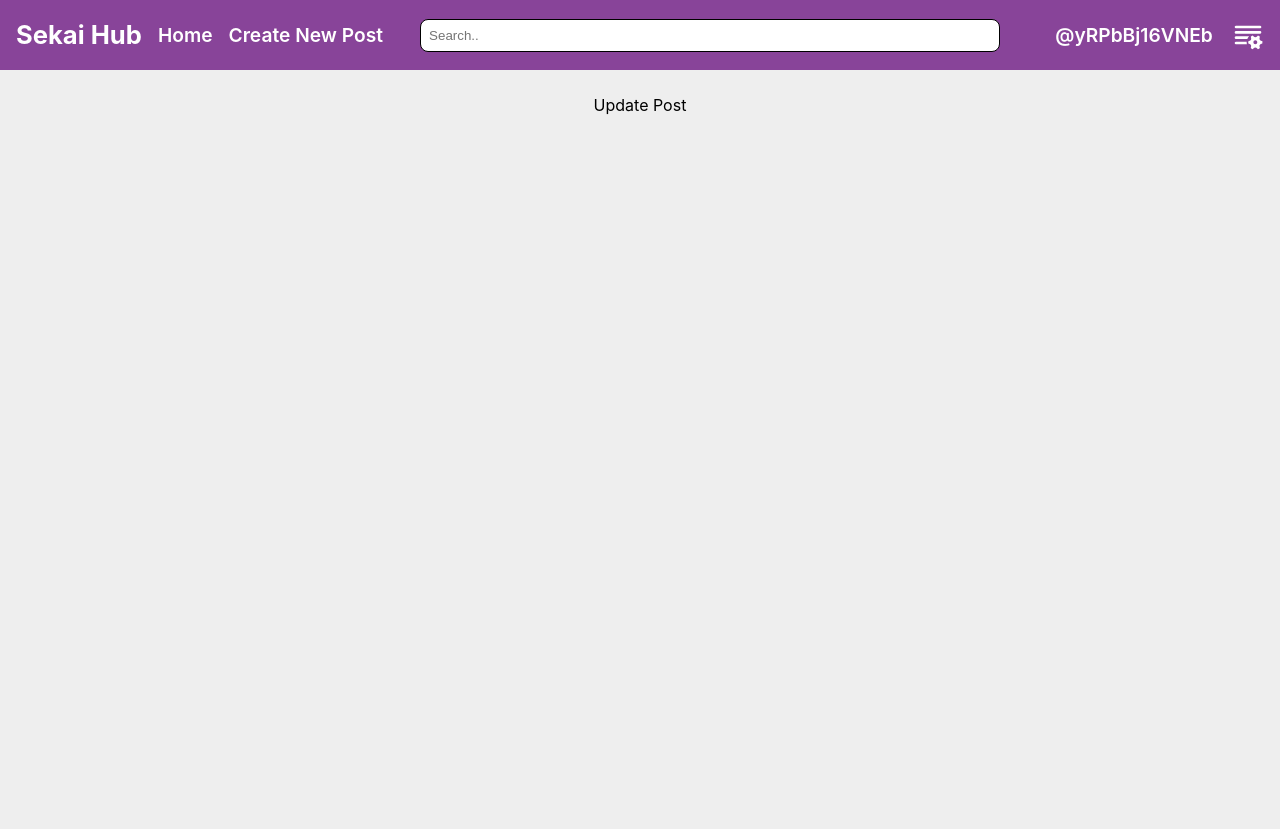
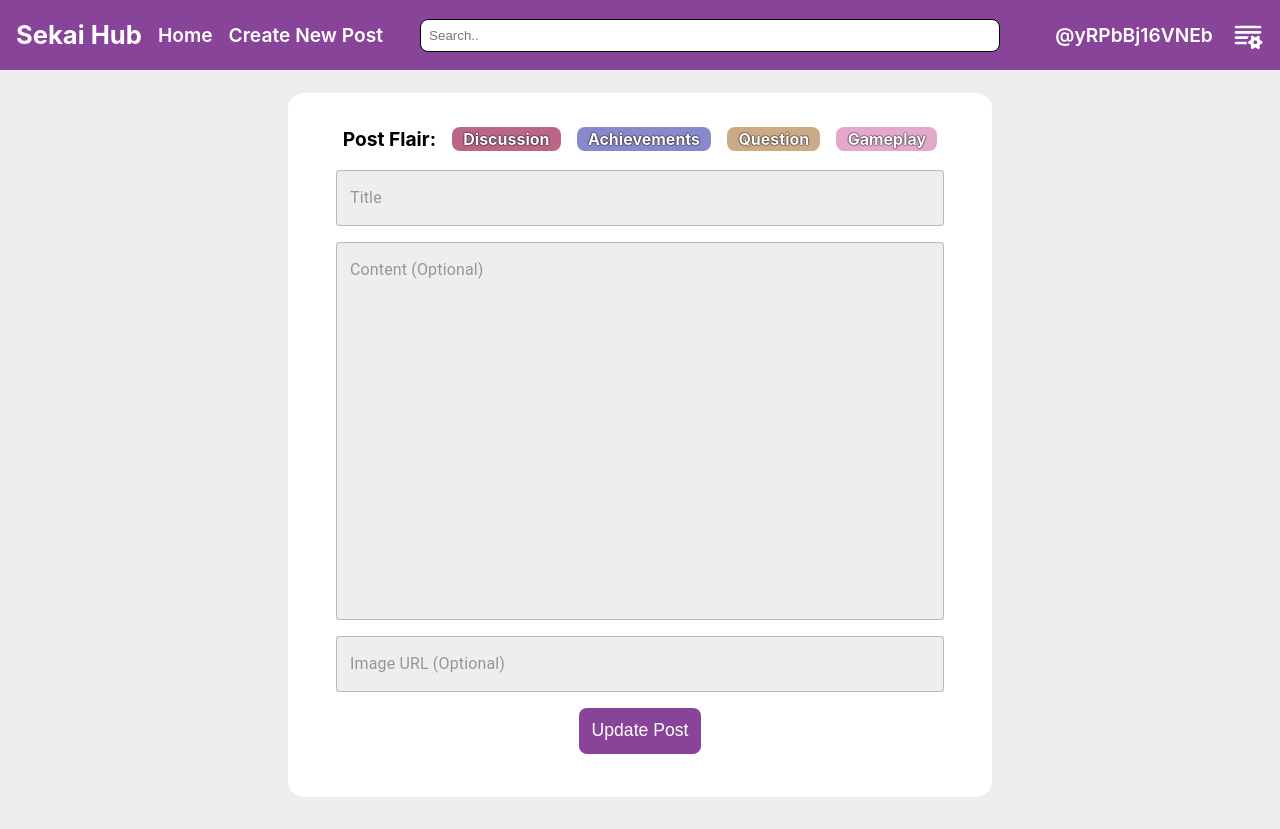
Before and after one commit to v74c63t/sekai-hub, a React (Vite) app: page /update/1 in a window 1280 px wide. Before the commit the page ends 800 px from the top, so only its background shows below. Built offline with nearby package versions, Linux system fonts and the light colour scheme; no server answers.

Commit message:
Basic Update Post page ------------------------ Changes on Create Post page will be reflected here once they are made

```diff
--- /dev/null
+++ b/src/pages/UpdatePost/UpdatePost.css
@@ -0,0 +1,21 @@
+.update-post-form {
+  background-color: white;
+  border-radius: 1rem;
+  padding: 2rem 2rem;
+  width: 40rem;
+  height: 40rem;
+}
+
+.update-post-btn {
+  padding: 0.8rem;
+  border: none;
+  border-radius: 0.5rem;
+  font-size: 1.1rem;
+  color: white;
+  /* background-color: var(--miku-color); */
+  /* background-color: var(--ln-color); */
+  /* background-color: var(--mmj-color); */
+  /* background-color: var(--vbs-color); */
+  /* background-color: var(--wxs-color); */
+  background-color: var(--n25-color);
+}
--- a/src/pages/UpdatePost/UpdatePost.jsx
+++ b/src/pages/UpdatePost/UpdatePost.jsx
@@ -1,7 +1,120 @@
+import './UpdatePost.css'
+import { useOutletContext, useParams } from "react-router-dom";
+import Box from '@mui/material/Box';
+import TextField from '@mui/material/TextField';
+import { useState, useEffect } from "react";
 
 const UpdatePost = () => {
+  const {id} = useParams()
+  const [UID] = useOutletContext()
+  const [postTitle, setPostTitle] = useState('')
+  const [postFlair, setPostFlair] = useState(null)
+  const [postContent, setPostContent] = useState('')
+  const [postURL, setPostURL] = useState('')
+
+  const posts = [
+    {
+      "id": 65,
+      "created_at": "2023-04-10 04:45:54.471979+00",
+      "title": "Which is better? American Revolution or French Revolution?",
+      "content": "",
+      "url": "",
+      "upvotes": 3,
+      "comments": [{"user_id": "tw-dl3nCe_6t", "comment": "America!!!"}],
+      "flair": "Discussion",
+      "uid": "8YF1ziS3PUPW"
+    },
+    {
+      "id": 73,
+      "created_at": "2023-04-10 09:20:57.187388+00",
+      "title": "I'm obsessed with the Holy Roman Empire",
+      "content": "It's holy, Roman, and an empire",
+      "url": "",
+      "upvotes": 23,
+      "comments": [{"user_id": "8YF1ziS3PUPW", "comment": "Very true"}, {"user_id": "kOdN4Ns53PP9", "comment": "Haha!"}],
+      "flair": "Achievements",
+      "uid": "tw-dl3nCe_6t"
+    },
+    {
+      "id": 87,
+      "created_at": "2023-04-14 23:53:31.127016+00",
+      "title": "Who is your favorite Founding Father?",
+      "content": "Mine is Thomas Jefferson! What about you?",
+      "url": "https://i.imgur.com/0QpthJU.jpg",
+      "upvotes": 3,
+      "comments": [{"user_id": "8YF1ziS3PUPW", "comment": "It's gotta be George Washington!"}, {"user_id": "tw-dl3nCe_6t", "comment": "Did you forget about Ben Franklin?"}],
+      "flair": "Question",
+      "uid": "kOdN4Ns53PP9"
+    },
+    {
+      "id": 59,
+      "created_at": "2023-04-08 01:19:55.739826+00",
+      "title": "I love history!",
+      "content": "",
+      "url": "https://i.imgur.com/wzk9rEB.jpg",
+      "upvotes": 2,
+      "comments": [],
+      "flair": "Gameplay",
+      "uid": "mwlNu_9-TGK0"
+    }
+  ]
+
+  useEffect(() => {
+    const res = posts.filter((post) => post.id === parseInt(id))
+    if(res.length !== 0) {
+      setPostTitle(res[0].title)
+      setPostFlair(res[0].flair.toLowerCase())
+      setPostContent(res[0].content)
+      setPostURL(res[0].url)
+    }
+    // const fetchPost = () => {
+    //   const {data} = await supabase
+    //                         .from('posts')
+    //                         .select()
+    //                         .eq('id', id)
+    //   setPost(data)
+    // }
+  }, [])
+
+  const handleUpdatePost = (event) => {
+    event.preventDefault()
+    console.log(postFlair)
+    console.log(postTitle)
+    console.log(postContent)
+    console.log(postURL)
+    console.log('update')
+  }
+
   return (
-    <div>Update Post</div>
+    <div className="update-post-form">
+      <Box
+        className="form-container"
+        component="form"
+        // sx={{
+        //   '& .MuiTextField-root': { m: 1, width: '25ch' },
+        // }}
+        // noValidate
+        // autoComplete="off"
+      >
+        <div className='flair-container'>
+          <h3 className='flair-header'>Post Flair:</h3>
+          <h4 id='discussion' className={postFlair !== null && postFlair === 'discussion' ? 'filter-flair discussion active' : 'filter-flair discussion'} onClick={() => setPostFlair('discussion')}>Discussion</h4>
+          <h4 id='achievements' className={postFlair !== null && postFlair === 'achievements' ? 'filter-flair achievements active' : 'filter-flair achievements'} onClick={() => setPostFlair('achievements')}>Achievements</h4>
+          <h4 id='question' className={postFlair !== null && postFlair === 'question' ? 'filter-flair question active' : 'filter-flair question'} onClick={() => setPostFlair('question')}>Question</h4>
+          <h4 id='gameplay' className={postFlair !== null && postFlair === 'gameplay' ? 'filter-flair gameplay active' : 'filter-flair gameplay'} onClick={() => setPostFlair('gameplay')}>Gameplay</h4>
+        </div>
+        <TextField className="form-text-field" placeholder={'Title'} value={postTitle} onChange={(event)=>setPostTitle(event.target.value)} />
+        <TextField
+          className="form-text-field"
+          multiline
+          rows={15}
+          placeholder={'Content (Optional)'}
+          value={postContent}
+          onChange={(event)=>setPostContent(event.target.value)} />
+        <TextField className="form-text-field" placeholder={'Image URL (Optional)'} value={postURL} onChange={(event)=>setPostURL(event.target.value)} />
+        <button className="update-post-btn" type="submit" onClick={handleUpdatePost}>Update Post</button>
+      </Box>
+    </div>
   )
 }
 
```
